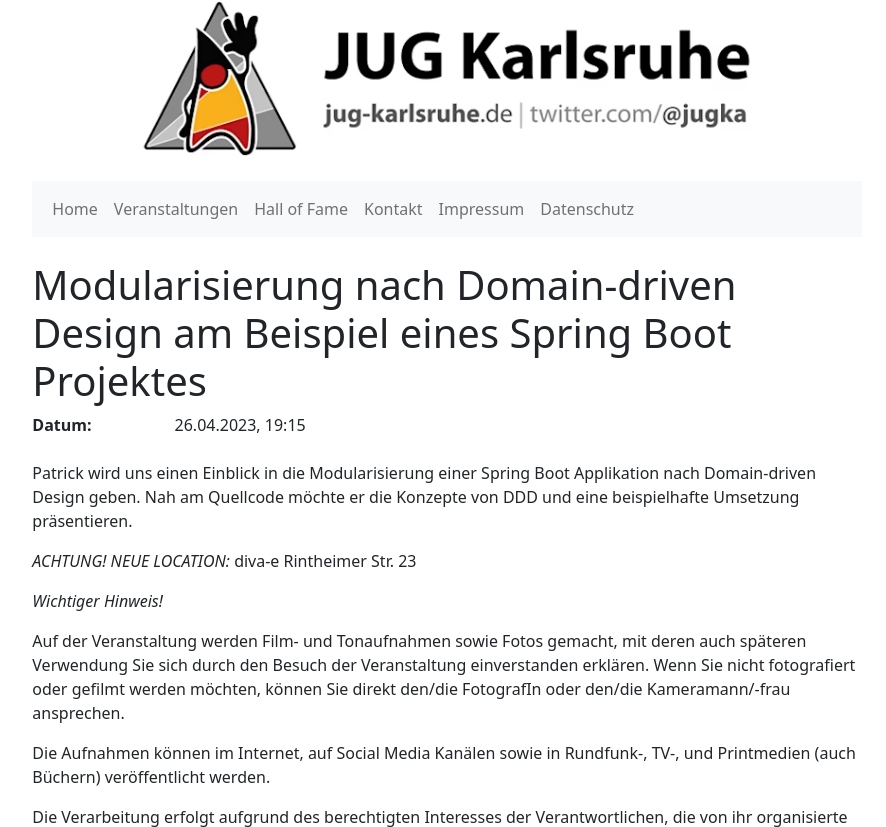
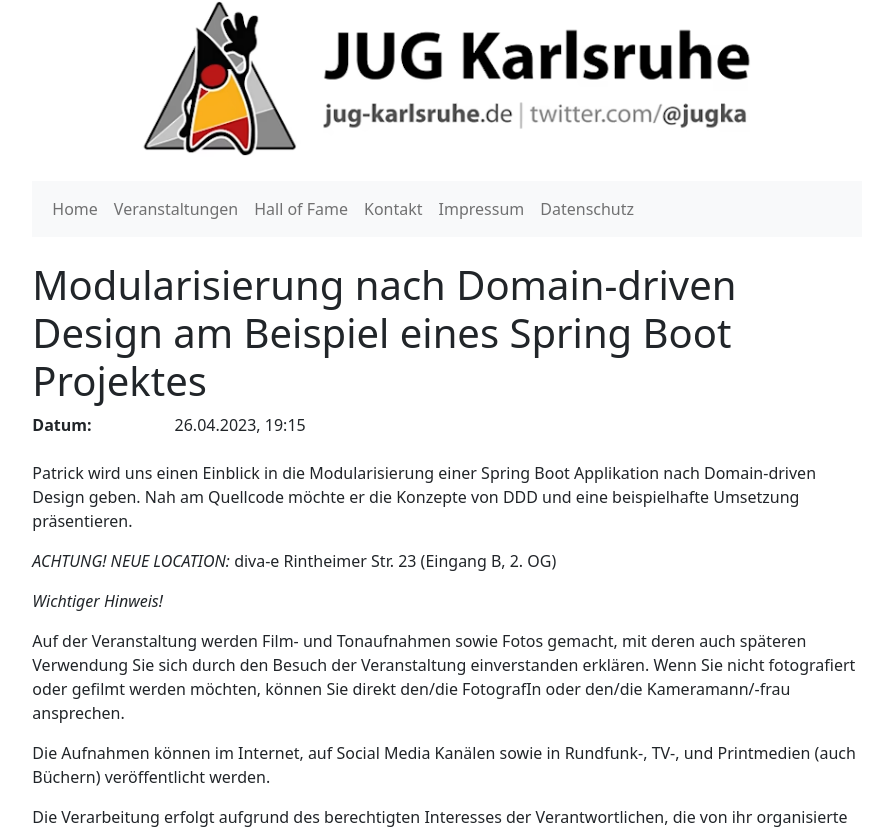
Before and after one commit to jugka/jugka-site, a Jekyll site: the page built from _posts/events/2023-04-26-modularisierung-nach-domain-driven-design-am-beispiel-eines-spring-boot-projektes.markdown, in a window 1280 px wide, cut to the strip 0-827 px from the top of the page. Shown: the whole strip, without its empty margins (193-1079 px from the left). Built offline with Jekyll 4.4.1, drawn with Linux system fonts in a browser that asks for light colours.

Commit message:
Update 2023-04-26-modularisierung-nach-domain-driven-design-am-beispiel-eines-spring-boot-projektes.markdown

```diff
--- a/_posts/events/2023-04-26-modularisierung-nach-domain-driven-design-am-beispiel-eines-spring-boot-projektes.markdown
+++ b/_posts/events/2023-04-26-modularisierung-nach-domain-driven-design-am-beispiel-eines-spring-boot-projektes.markdown
@@ -11,7 +11,7 @@
 
 Patrick wird uns einen Einblick in die Modularisierung einer Spring Boot Applikation nach Domain-driven Design geben. Nah am Quellcode möchte er die Konzepte von DDD und eine beispielhafte Umsetzung präsentieren.
 
-*ACHTUNG! NEUE LOCATION:* diva-e Rintheimer Str. 23
+*ACHTUNG! NEUE LOCATION:* diva-e Rintheimer Str. 23 (Eingang B, 2. OG)
 
 *Wichtiger Hinweis!*
 
```
